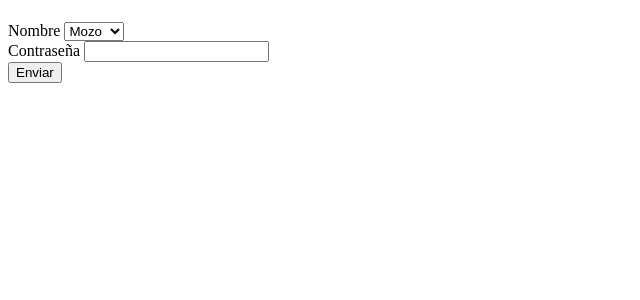
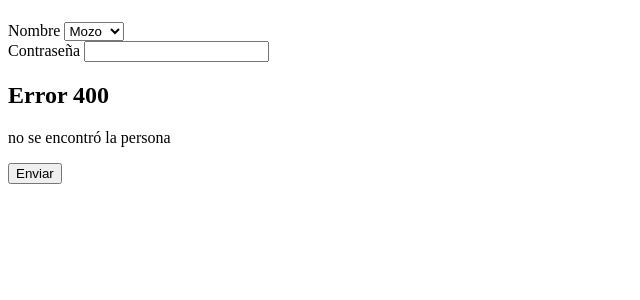
Before and after one commit to CM-Rebe/morphi, a PHP site: page /index.php?vista=INICIAR_SESION&error=400 in a window 1280 px wide. Shown: the part 58-358 px from the top of the page, without its empty margins (0-640 px from the left). Run offline with PHP 8.4, Linux system fonts and the light colour scheme.

Commit message:
ACTUALIZADO: funciones.php: mejora de function mostrar_error()

```diff
--- a/funciones.php
+++ b/funciones.php
@@ -18,8 +18,8 @@ function mostrar_error() {
         ";
     }
 
-    $error = $_GET["error"] ?? "";
-    if ($error !== "") {
+    $error = $_GET["error"] ?? null;
+    if (!isset($error)) {
         return;
     }
     switch ($error) {
```
